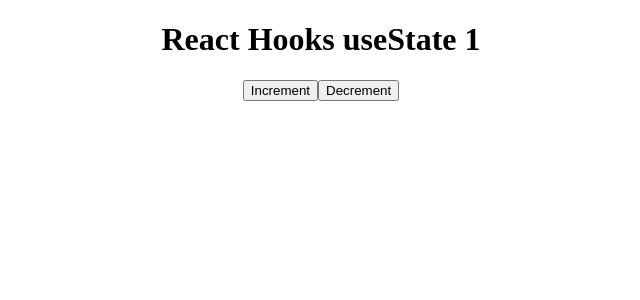
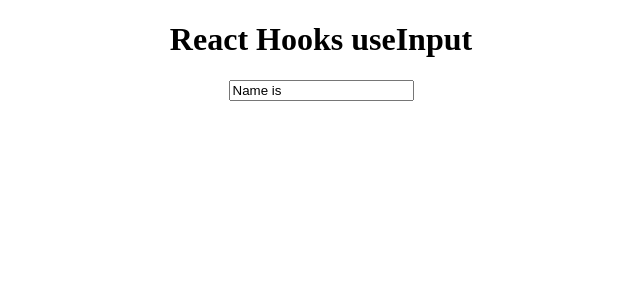
Before and after one commit to junyeong-dev/react-hooks, a React (Create React App) app: page / in a window 1280 px wide. Shown: the top 300 px of the page, without its empty margins (319-959 px from the left). Built offline with nearby package versions, Linux system fonts and the light colour scheme.

Commit message:
useInput part one

```diff
--- a/src/index.js
+++ b/src/index.js
@@ -2,55 +2,23 @@ import React, { useState } from 'react';
 import ReactDOM from 'react-dom';
 import './App.css';
 
-// React hooks
-const App = () => {
-  // Hooks는 React의 state machine에 연결하는 기본적인 방법
-  // 변수명의 경우 꼭 item, setItem과 같은 형식일 필요는 없음
-  const [item, setItem] = useState(1);
-  const incrementItem = () => setItem(item + 1);
-  const decrementItem = () => setItem(item - 1);
-  return (
-    <div className="App">
-      <h1>React Hooks useState { item }</h1>
-      <button onClick={ incrementItem }>Increment</button>
-      <button onClick={ decrementItem }>Decrement</button>
-    </div>
-  );
+const useInput = (initialValue) => {
+    const [value, setValue] = useState(initialValue);
+    const onChange = event => {
+        console.log(event.target);
+    }
+    return { value, onChange };
 }
 
-// 기존 방식 - 기존 방식과 hooks를 비교하면 코드의 양부터 차이가 많이남
-class ClassApp extends React.Component {
-  state = {
-    item: 1
-  }
-
-  render() {
-    const { item } = this.state;
+const App = () => {
+    const name = useInput("Name is ");
     return (
-      <div className="App">
-      <h1>React Hooks useState { item }</h1>
-      <button onClick={ this.incrementItem }>Increment</button>
-      <button onClick={ this.decrementItem }>Decrement</button>
+    <div className="App">
+        <h1>React Hooks useInput</h1>
+        <input placeholder="Name" { ...name } />
     </div>
-    )
-  }
-
-  incrementItem = () => {
-    this.setState(state => {
-      return {
-        item: state.item + 1
-      }
-    })
-  }
-
-  decrementItem = () => {
-    this.setState(state => {
-      return {
-        item: state.item - 1
-      }
-    })
-  }
+    );
 }
 
 const rootElement = document.getElementById("root");
-ReactDOM.render(<ClassApp />, rootElement)
+ReactDOM.render(<App />, rootElement)
```
Also changed, not shown: src/useState.js (added, +56 -0 lines).
